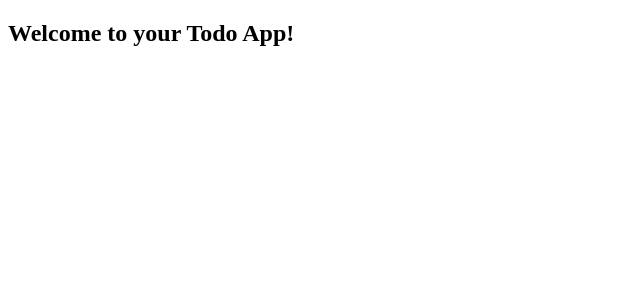
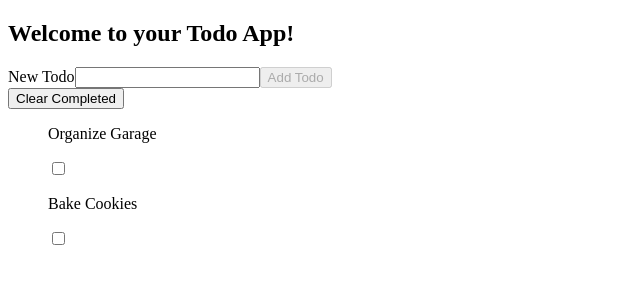
Before and after one commit to bloominstituteoftechnology/web-module-project-class-components, a React (Create React App) app: page / in a window 1280 px wide. Shown: the top 300 px of the page, without its empty margins (0-640 px from the left). Built offline with nearby package versions, Linux system fonts and the light colour scheme; the HTML template or start-up script is replaced by a standard one.

Commit message:
implement basic functionality

```diff
--- a/src/App.js
+++ b/src/App.js
@@ -1,13 +1,89 @@
 import React from 'react';
+
+import TodoForm from './components/TodoForm'
+import TodoList from './components/TodoList'
 
 class App extends React.Component {
   // you will need a place to store your state in this component.
   // design `App` to be the parent component of your application.
   // this component is going to take care of state, and any change handlers you need to work with your state
+  constructor() {
+    super()
+
+    this.state = {
+      todos: [
+        {
+          task: 'Organize Garage',
+          id: 1528817077286,
+          completed: false
+        },
+        {
+          task: 'Bake Cookies',
+          id: 1528817084358,
+          completed: false
+        }
+      ],
+      newTodo: ''
+    }
+  }
+
+  onChange = (evt) => {
+    this.setState({
+      newTodo: evt.target.value
+    })
+  }
+
+  addTodo = (evt) => {
+    evt.preventDefault()
+
+    const task = this.state.newTodo.trim()
+    if (!task) return
+
+    const newTodo = {
+      task,
+      id: Date.now(),
+      completed: false
+    }
+
+    this.setState({
+      newTodo: '',
+      todos: [...this.state.todos, newTodo]
+    })
+  }
+
+  toggleCompleted = (todoId) => {
+    const todos = this.state.todos.map(todo => {
+      if (todo.id === todoId) {
+        return {
+          ...todo,
+          completed: !todo.completed
+        }
+      }
+      return todo
+    })
+
+    this.setState({ todos })
+  }
+
+  clearCompleted = (evt) => {
+    const todos = this.state.todos.filter(todo => !todo.completed)
+    this.setState({ todos })
+  }
+
   render() {
     return (
       <div>
         <h2>Welcome to your Todo App!</h2>
+        <TodoForm
+          newTodo={this.state.newTodo}
+          onChange={this.onChange}
+          addTodo={this.addTodo}
+          clearCompleted={this.clearCompleted}
+        />
+        <TodoList
+          todos={this.state.todos}
+          toggleCompleted={this.toggleCompleted}
+        />
       </div>
     );
   }
--- a/src/components/Todo.js
+++ b/src/components/Todo.js
@@ -0,0 +1,19 @@
+import React from 'react'
+
+export default function Todo(props) {
+    const { todo, toggleCompleted } = props
+    return (
+        <div onDoubleClick={_ => toggleCompleted(todo.id)}>
+            <p
+                style={{
+                    textDecoration: todo.completed ? 'line-through' : ''
+                }}
+            >{todo.task}</p>
+            <input
+                type="checkbox"
+                checked={todo.completed}
+                onChange={_ => toggleCompleted(todo.id)}
+            />
+        </div>
+    )
+}
--- a/src/components/TodoForm.js
+++ b/src/components/TodoForm.js
@@ -0,0 +1,22 @@
+import React from 'react'
+
+export default function TodoForm(props) {
+    const { newTodo, onChange, addTodo, clearCompleted } = props
+
+    return (
+        <>
+            <form onSubmit={addTodo}>
+                <label htmlFor="new-todo">New Todo</label>
+                <input
+                    id="new-todo"
+                    name="new-todo"
+                    type="text"
+                    value={newTodo}
+                    onChange={onChange}
+                />
+                <button type="submit" disabled={!newTodo}>Add Todo</button>
+            </form>
+            <button onClick={clearCompleted}>Clear Completed</button>
+        </>
+    )
+}
--- a/src/components/TodoList.js
+++ b/src/components/TodoList.js
@@ -1,2 +1,19 @@
-// your components will all go in this `component` directory.
-// feel free to change this component.js into TodoList.js
+import React from 'react'
+
+import Todo from './Todo'
+
+export default function TodoList(props) {
+    const { todos, toggleCompleted, clearCompleted } = props
+    return (
+        <ul>
+            {todos.map(todo => (
+                <Todo
+                    key={todo.id}
+                    todo={todo}
+                    toggleCompleted={toggleCompleted}
+                    clearCompleted={clearCompleted}
+                />
+            ))}
+        </ul>
+    )
+}
```
